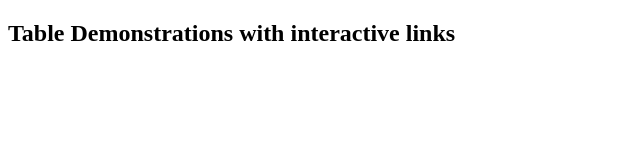
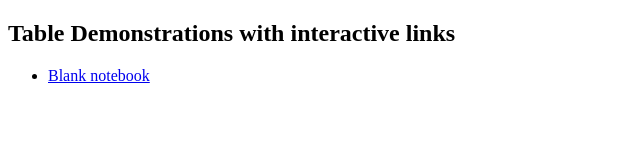
Before and after one commit to data-8/cs-connector, a plain HTML site: page index.html in a window 1280 px wide. Shown: the whole page, without its empty margins (0-640 px from the left). Drawn offline with Linux system fonts and the light colour scheme.

Commit message:
Update index.html

```diff
--- a/index.html
+++ b/index.html
@@ -8,6 +8,11 @@
     <section class="Table-links">
       <h1>Table Demonstrations with interactive links</h1>
 
+     <ul>
+       <li>
+         <a href="https://data8.berkeley.edu/hub/interact?repo=https://github.com/deculler/ds-connect&path=blank.ipynb">Blank notebook</a>
+       </li>
+     </ul>
 
     </section>
 
```
